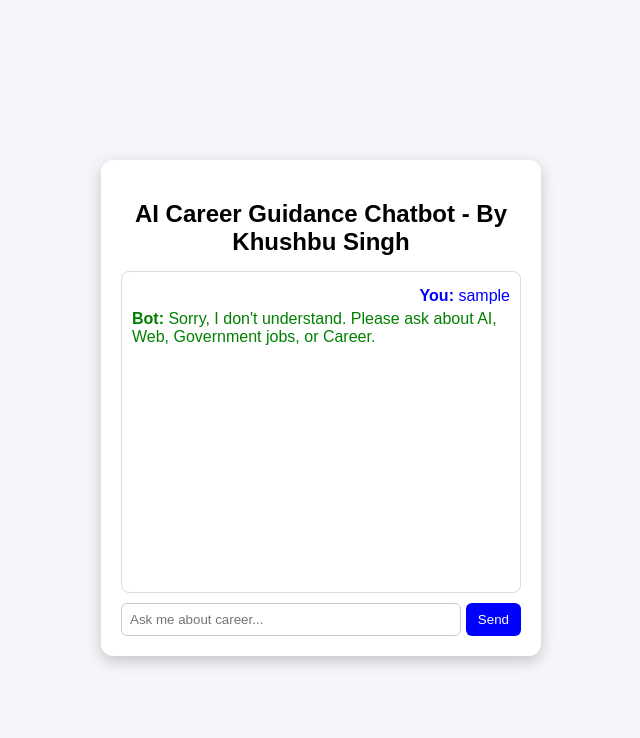
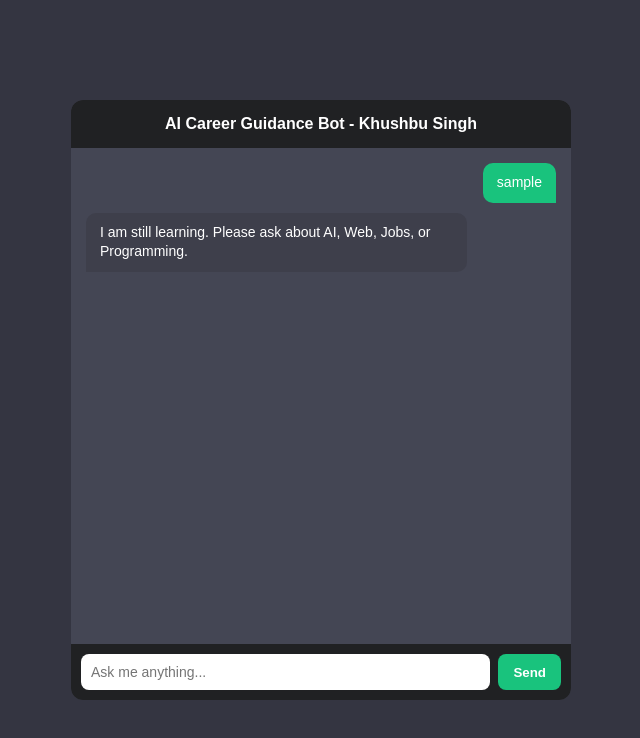
Before and after one commit to khushbusingh666/chatbot-frontend, a plain HTML site: page index.html in a window 1280 px wide. Both pictures are taken after typing "Sample" into the empty fields and a click on the button "Send". Shown: the whole page, without its empty margins (319-959 px from the left). Drawn offline with Linux system fonts and the light colour scheme.

Commit message:
Refactor HTML structure and styling for chatbot

```diff
--- a/index.html
+++ b/index.html
@@ -1,131 +1,165 @@
 <!DOCTYPE html>
 <html>
 <head>
-<title>AI Career Guidance Chatbot</title>
+<meta charset="UTF-8">
+<title>AI Career Chatbot</title>
 
 <style>
 body {
+    margin: 0;
     font-family: Arial, sans-serif;
-    background: #f4f6f9;
+    background: #343541;
     display: flex;
     justify-content: center;
     align-items: center;
     height: 100vh;
 }
 
-.chat-container {
-    width: 400px;
-    background: white;
-    padding: 20px;
+.chat-wrapper {
+    width: 500px;
+    height: 600px;
+    background: #444654;
+    display: flex;
+    flex-direction: column;
     border-radius: 12px;
-    box-shadow: 0 5px 15px rgba(0,0,0,0.2);
+    overflow: hidden;
 }
 
-h2 {
+.header {
+    background: #202123;
+    color: white;
+    padding: 15px;
     text-align: center;
-    margin-bottom: 15px;
+    font-weight: bold;
 }
 
-#chat {
-    height: 300px;
+.chat-box {
+    flex: 1;
+    padding: 15px;
     overflow-y: auto;
-    border: 1px solid #ddd;
-    padding: 10px;
+    display: flex;
+    flex-direction: column;
+}
+
+.message {
+    max-width: 75%;
+    padding: 10px 14px;
     margin-bottom: 10px;
-    border-radius: 8px;
+    border-radius: 10px;
+    font-size: 14px;
+    line-height: 1.4;
 }
 
 .user {
-    text-align: right;
-    color: blue;
-    margin: 5px 0;
+    align-self: flex-end;
+    background: #19c37d;
+    color: white;
+    border-bottom-right-radius: 0;
 }
 
 .bot {
-    text-align: left;
-    color: green;
-    margin: 5px 0;
+    align-self: flex-start;
+    background: #3e3f4b;
+    color: white;
+    border-bottom-left-radius: 0;
 }
 
 .input-area {
     display: flex;
+    padding: 10px;
+    background: #202123;
 }
 
 input {
     flex: 1;
-    padding: 8px;
-    border-radius: 6px;
-    border: 1px solid #ccc;
+    padding: 10px;
+    border-radius: 8px;
+    border: none;
+    outline: none;
+    font-size: 14px;
 }
 
 button {
-    padding: 8px 12px;
-    margin-left: 5px;
-    background: blue;
+    margin-left: 8px;
+    padding: 10px 15px;
+    border: none;
+    border-radius: 8px;
+    background: #19c37d;
     color: white;
-    border: none;
-    border-radius: 6px;
     cursor: pointer;
+    font-weight: bold;
 }
 
 button:hover {
-    background: darkblue;
+    background: #15a96b;
 }
 </style>
 </head>
 
 <body>
 
-<div class="chat-container">
-<h2>AI Career Guidance Chatbot - By Khushbu Singh</h2>
+<div class="chat-wrapper">
+    <div class="header">
+        AI Career Guidance Bot - Khushbu Singh
+    </div>
 
-<div id="chat"></div>
+    <div class="chat-box" id="chatBox"></div>
 
-<div class="input-area">
-<input type="text" id="input" placeholder="Ask me about career..." onkeypress="handleEnter(event)">
-<button onclick="send()">Send</button>
-</div>
+    <div class="input-area">
+        <input type="text" id="userInput" placeholder="Ask me anything..." onkeypress="handleEnter(event)">
+        <button onclick="sendMessage()">Send</button>
+    </div>
 </div>
 
 <script>
 function handleEnter(event) {
     if (event.key === "Enter") {
-        send();
+        sendMessage();
     }
 }
 
-function send() {
-    let inputField = document.getElementById("input");
-    let input = inputField.value.trim().toLowerCase();
-    let chat = document.getElementById("chat");
-    let reply = "";
+function sendMessage() {
+    let inputField = document.getElementById("userInput");
+    let message = inputField.value.trim().toLowerCase();
+    if (message === "") return;
 
-    if (input === "") return;
+    addMessage(message, "user");
+    inputField.value = "";
 
-    if (input.includes("hi") || input.includes("hello")) {
-        reply = "Hello 👋 I am your AI Career Guidance Bot. How can I help you?";
+    setTimeout(() => {
+        let reply = generateReply(message);
+        addMessage(reply, "bot");
+    }, 500);
+}
+
+function addMessage(text, sender) {
+    let chatBox = document.getElementById("chatBox");
+    let msgDiv = document.createElement("div");
+    msgDiv.classList.add("message", sender);
+    msgDiv.textContent = text;
+    chatBox.appendChild(msgDiv);
+    chatBox.scrollTop = chatBox.scrollHeight;
+}
+
+function generateReply(input) {
+    if (input === "hi" || input === "hello") {
+        return "Hello 👋 I am your AI Career Guidance Bot. How can I help you?";
     }
     else if (input.includes("ai")) {
-        reply = "AI is a great field! You should learn Python, Machine Learning, and Deep Learning.";
+        return "AI is a powerful field. Learn Python, Machine Learning, and Deep Learning.";
     }
     else if (input.includes("web")) {
-        reply = "For Web Development, learn HTML, CSS, JavaScript, and React.";
-    }
-    else if (input.includes("government") || input.includes("upsc")) {
-        reply = "For UPSC, focus on NCERTs, Current Affairs, and answer writing practice.";
+        return "For Web Development, learn HTML, CSS, JavaScript, and React.";
     }
     else if (input.includes("job")) {
-        reply = "To get a job, build projects, upload on GitHub, and practice DSA.";
+        return "To get a job, build strong projects, upload to GitHub, and practice DSA daily.";
+    }
+    else if (input.includes("language")) {
+        return "Python is best for beginners. JavaScript is best for web development.";
     }
     else {
-        reply = "Sorry, I don't understand. Please ask about AI, Web, Government jobs, or Career.";
+        return "I am still learning. Please ask about AI, Web, Jobs, or Programming.";
     }
-
-    chat.innerHTML += "<p class='user'><b>You:</b> " + input + "</p>";
-    chat.innerHTML += "<p class='bot'><b>Bot:</b> " + reply + "</p>";
-
-    chat.scrollTop = chat.scrollHeight;
-    inputField.value = "";
 }
 </script>
 
```
